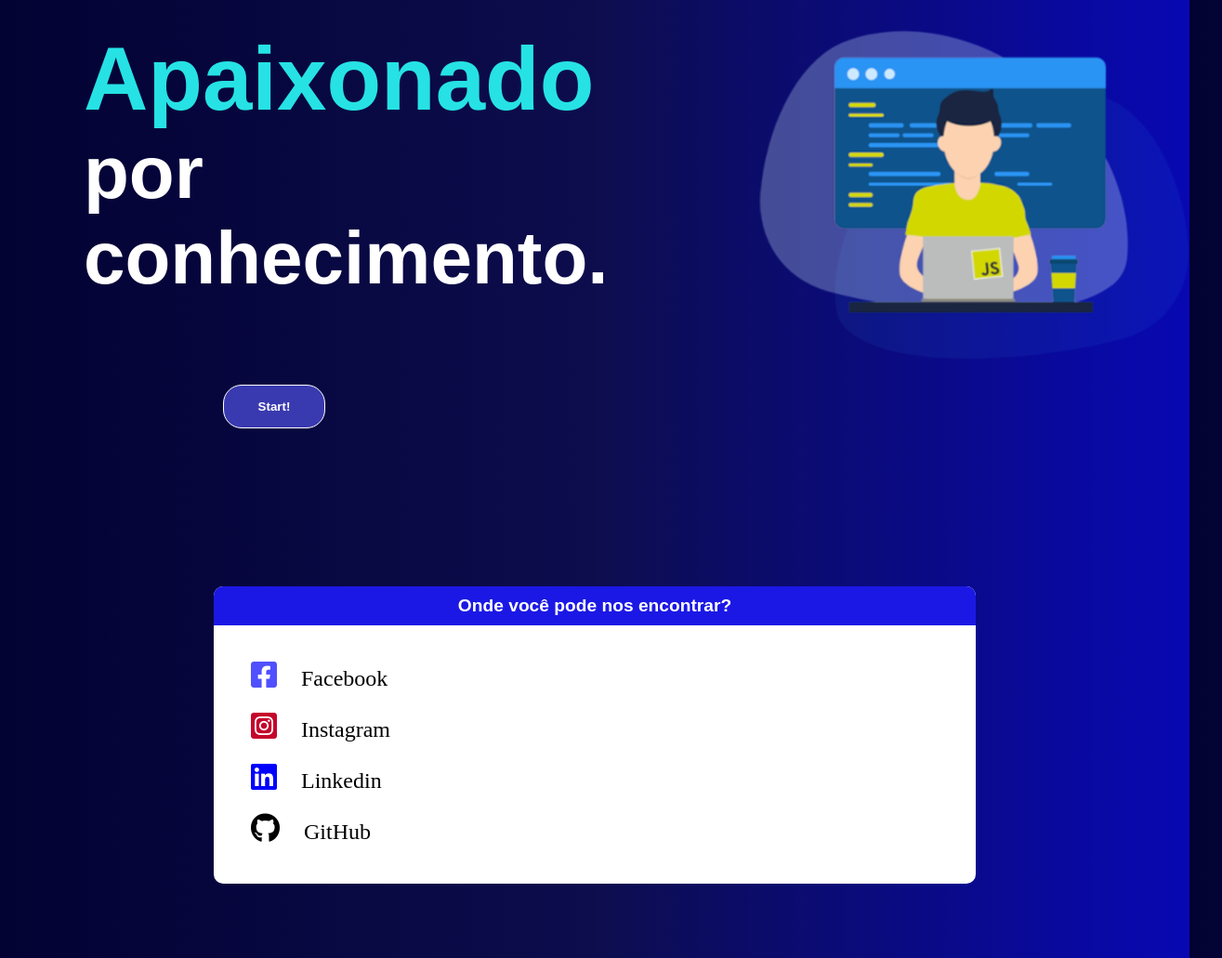
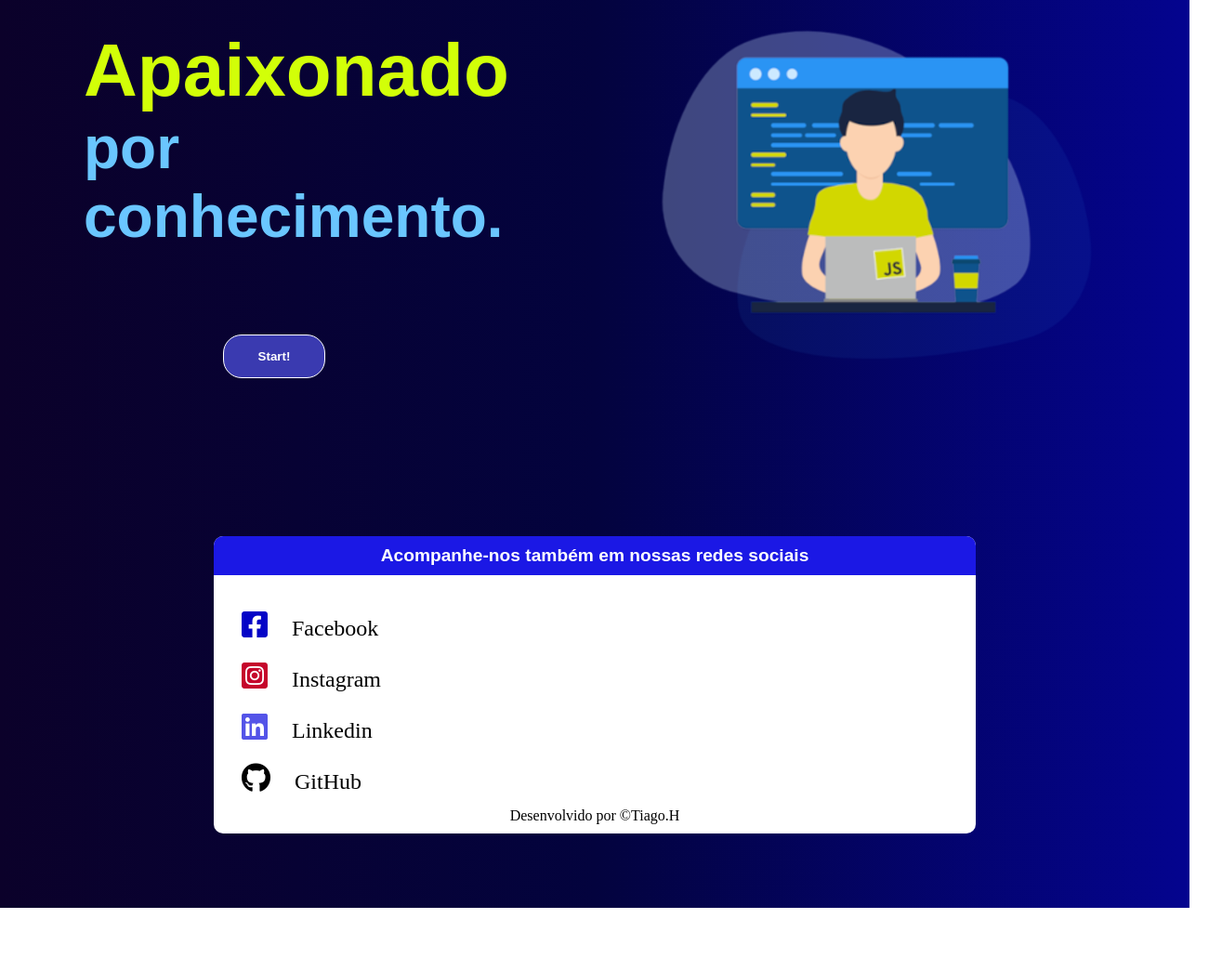
Before and after one commit to Tiagobtz/projetinho, a plain HTML site: page index.html in a window 1280 px wide. Shown: the part 160-1191 px from the top of the page at 93% size, 1315 px wide, since content can reach past the window. After the commit the page ends 1137 px from the top, so only its background shows below. Drawn offline with Linux system fonts and the light colour scheme.

Commit message:
Atualizando

```diff
--- a/index.html
+++ b/index.html
@@ -26,18 +26,19 @@
     <main>
         <section id="primeira-coluna">
             <h2>Apaixonado</h2>
+
             <h3 id="subtitulo">  por conhecimento.</h3>
 
             <input type="button" value="Start!" id="botao">
         </section>
 
         <section id="segunda-coluna">
-            <img src="imagens/projetinho-500.png" alt="Progamação">
+            <img src="src/imagens/projetinho-500.png" alt="Progamação">
         </section>
     </main>
 
     <footer>
-        <h3 id="redes-sociais">Onde você pode nos encontrar?</h3>
+        <h3 id="redes-sociais">Acompanhe-nos também em nossas redes sociais</h3>
 
                 <ul>
                     <li><i class="fab fa-facebook-square"></i> Facebook</li>
@@ -45,6 +46,9 @@
                     <li><i class="fab fa-linkedin"></i> Linkedin</li>
                     <li><i class="fab fa-github"></i> GitHub</li>
                 </ul>
+
+            <p id="marca">Desenvolvido por &copy;Tiago.H </p>
+
         </footer>
 
 </body>
--- a/src/css/style.css
+++ b/src/css/style.css
@@ -6,11 +6,11 @@
 }
 
 body {
-    background-image: linear-gradient(to right, rgb(2, 2, 51), rgb(13, 13, 78), rgb(8, 8, 179));
+    background-image: linear-gradient(to right, rgb(11, 1, 42), rgb(3, 3, 62), rgb(4, 4, 143));
 }
 
 header {
-    background-image: linear-gradient(to right, rgb(2, 2, 51), rgb(13, 13, 78), rgb(8, 8, 179));
+    background-image: linear-gradient(to right, rgb(11, 1, 42), rgb(3, 3, 62), rgb(4, 4, 143));
     color: white;
     padding: 5px;
     display: inline-block;
@@ -23,7 +23,7 @@ header {
 h1 {
     font-family: Arial, Helvetica, sans-serif;
     font-size: 4rem;
-    color: yellow;
+    color: rgb(255, 255, 255);
     margin-left: 40px;
     display: inline-block;
 }
@@ -62,7 +62,7 @@ a:hover {
 }
 
 main {
-    background-image: linear-gradient(to right, rgb(2, 2, 51), rgb(13, 13, 78), rgb(8, 8, 179));
+    background-image: linear-gradient(to right, rgb(11, 1, 42), rgb(3, 3, 62), rgb(4, 4, 143));
     padding: 20px;
     margin-top: 100px;
     display: grid;
@@ -71,14 +71,14 @@ main {
 
 h2 {
     font-family: Arial, Helvetica, sans-serif;
-    font-size: 6rem;
-    color: rgb(38, 226, 229);
+    font-size: 5rem;
+    color: rgb(210, 255, 8);
 }
 
 h3 {
     font-family: Arial, Helvetica, sans-serif;
-    font-size: 5rem;
-    color: #fff;
+    font-size: 4rem;
+    color: rgb(106, 198, 255);
 }
 
 section {
@@ -121,8 +121,9 @@ footer {
     margin-bottom: 80px;
     border-radius: 10px;
     padding: 10px;
+}
 
-}
+
 
 #redes-sociais {
     background-color: rgb(27, 24, 229);
@@ -143,7 +144,7 @@ footer {
 }
 
 .fa-facebook-square {
-    color: rgb(80, 80, 255);
+    color: rgb(4, 4, 199);
 }
 
 .fa-instagram-square {
@@ -151,12 +152,11 @@ footer {
 }
 
 .fa-linkedin {
-    color: blue;
+    color: rgb(84, 84, 232);
 }
 
 ul {
     margin-top: 30px;
-    margin-left: 10px;
 }
 
 ul > li {
@@ -164,3 +164,8 @@ ul > li {
     font-size: 1.5em;
     line-height: 55px;
 }
+
+#marca {
+    text-align: center;
+    padding-bottom: 10px;
+}
```
Also changed, not shown: src/imagens/projetinho-500.png (renamed from imagens/projetinho-500.png). Lines whose indentation alone changed are shown as unchanged.
